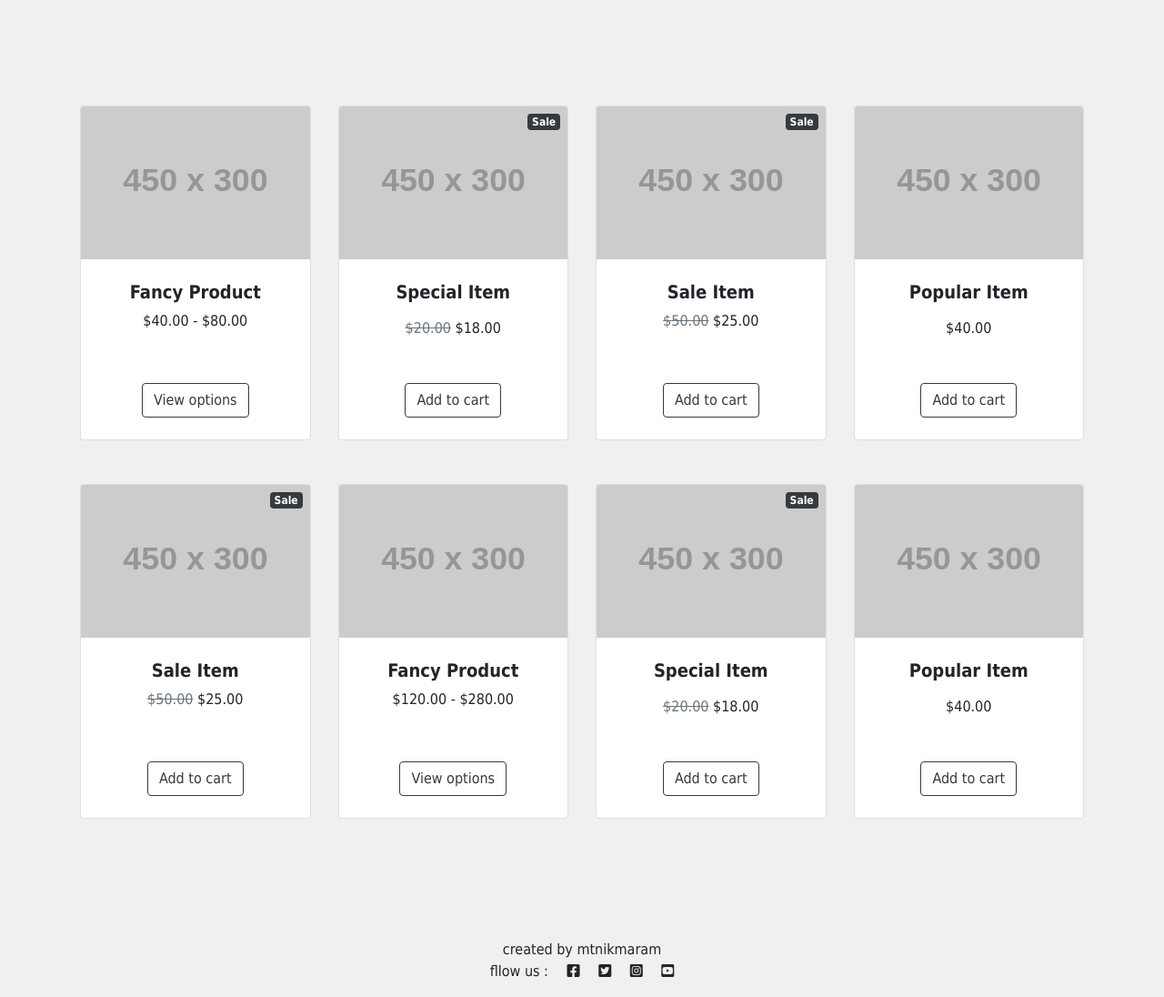
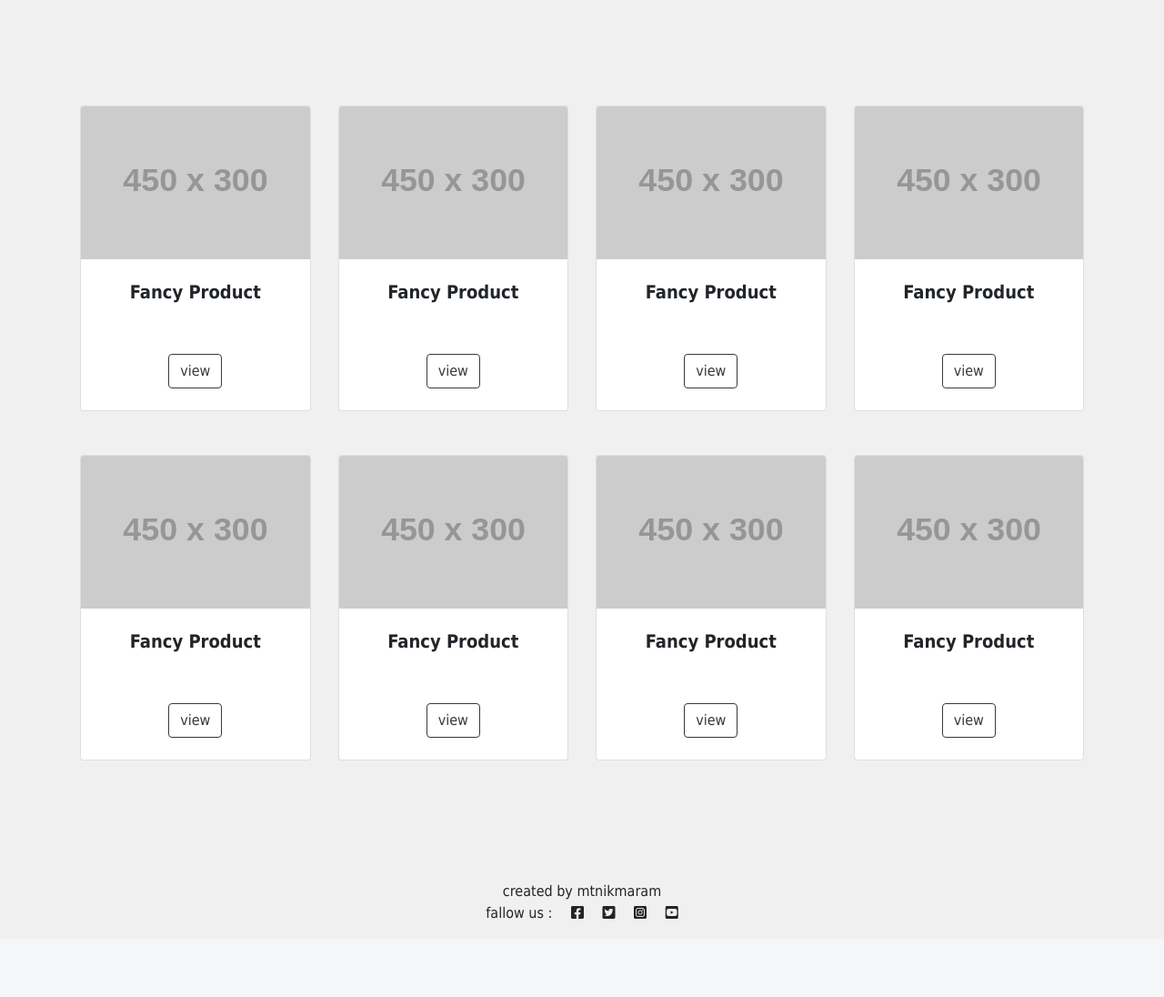
Before and after one commit to Mtnikmaram/artgallery, a Django app: page / in a window 1280 px wide. Shown: the part 353-1449 px from the top of the page at 91% size. After the commit the page ends 1363 px from the top, so only its background shows below. Run offline with Django 4.2, Linux system fonts and the light colour scheme; grey boxes labelled with a size stand in for pictures from a placeholder-image service; data that the repository does not hold is empty; some libraries are stand-ins or nearby versions.

Commit message:
changing the blot files

```diff
--- a/myproject/urls.py
+++ b/myproject/urls.py
@@ -20,15 +20,12 @@ from store import views
 
 urlpatterns = [
     path('admin/', admin.site.urls),
-    path("", include("store.urls"), name="store-urls"),
     path('summernote/', include('django_summernote.urls')),
     path('accounts/', include('allauth.urls')),
-    path('', views.PostList.as_view(), name='product_list'),
-    path('product/<int:pk>/', views.view_cart, name='product_list'),
     path('register/', views.register, name='register'),
     path('login/', views.user_login, name='login'),
     path('logout/', views.user_logout, name='logout'),
-    path('add_to_cart/<int:product_id>/', views.add_to_cart, name='add_to_cart'),
-    path('cart/', views.view_cart, name='cart'),
+    path('', views.PostList.as_view(), name='home'),
+    path("", include("store.urls"), name="store-urls"),
 
 ]
--- a/store/views.py
+++ b/store/views.py
@@ -3,8 +3,7 @@ from django.views import generic, View
 from django.http import HttpResponseRedirect
 from .models import Post
 from .forms import CommentForm
-from .models import Cart, CartItem
-from .forms import CartItemForm
+
 
 class PostList(generic.ListView):
     model = Post
@@ -79,31 +78,8 @@ class PostLike(View):
         return HttpResponseRedirect(reverse('post_detail', args=[slug]))
 
 
-def add_to_cart(request, product_id):
-    product = get_object_or_404(Product, pk=product_id)
-    cart, created = Cart.objects.get_or_create(user=request.user)
 
-    if request.method == 'POST':
-        form = CartItemForm(request.POST)
-        if form.is_valid():
-            quantity = form.cleaned_data['quantity']
-            item, created = CartItem.objects.get_or_create(cart=cart, product=product)
-            item.quantity += quantity
-            item.save()
-            return redirect('cart')
-    else:
-        form = CartItemForm()
 
-    return render(request, 'add_to_cart.html', {'product': product, 'form': form})
-
-def view_cart(request):
-    cart, created = Cart.objects.get_or_create(user=request.user)
-    cart_items = cart.cartitem_set.all()
-    return render(request, 'view_cart.html', {'cart': cart, 'cart_items': cart_items})
-
-def product_list(request, pk):
-    product = get_object_or_404(Product, pk=pk)
-    return render(request, 'product_list.html', {'product': product})
 
 def register(request):
     return render(request, 'register.html')
--- a/templates/base.html
+++ b/templates/base.html
@@ -49,15 +49,7 @@
 
 
                 {% if user.is_authenticated %}
-                <form class="d-flex">
-                    <button class="btn btn-outline-dark" type="submit">
-                        <a href="{% url 'cart' %}" class="btn btn-primary">{{ user.cart.cartitem_set.count }}
-                        <i class="bi-cart-fill me-1"></i>
-                        Cart
-                        <span class="badge bg-dark text-white ms-1 rounded-pill">0</span>
-                        </a>
-                    </button>
-                </form>
+
 
                 {% endif %}
 
@@ -76,7 +68,7 @@
 
     <footer class="footer mt-auto py-3 dark-bg">
         <p class="m-0 text-center text-black">created by mtnikmaram</p>
-        <p class="m-0 text-center text-black">fllow us :
+        <p class="m-0 text-center text-black">fallow us :
             <i class="fab fa-facebook-square ms-3"></i>
             <i class="fab fa-twitter-square ms-3"></i>
             <i class="fab fa-instagram-square ms-3"></i>
--- a/templates/index.html
+++ b/templates/index.html
@@ -24,114 +24,11 @@
                         <div class="text-center">
                             <!-- Product name-->
                             <h5 class="fw-bolder">Fancy Product</h5>
-                            <!-- Product price-->
-                            $40.00 - $80.00
                         </div>
                     </div>
                     <!-- Product actions-->
                     <div class="card-footer p-4 pt-0 border-top-0 bg-transparent">
-                        <div class="text-center"><a class="btn btn-outline-dark mt-auto" href="#">View options</a></div>
-                    </div>
-                </div>
-            </div>
-            <div class="col mb-5">
-                <div class="card h-100">
-                    <!-- Sale badge-->
-                    <div class="badge bg-dark text-white position-absolute" style="top: 0.5rem; right: 0.5rem">Sale</div>
-                    <!-- Product image-->
-                    <img class="card-img-top" src="https://dummyimage.com/450x300/dee2e6/6c757d.jpg" alt="..." />
-                    <!-- Product details-->
-                    <div class="card-body p-4">
-                        <div class="text-center">
-                            <!-- Product name-->
-                            <h5 class="fw-bolder">Special Item</h5>
-                            <!-- Product reviews-->
-                            <div class="d-flex justify-content-center small text-warning mb-2">
-                                <div class="bi-star-fill"></div>
-                                <div class="bi-star-fill"></div>
-                                <div class="bi-star-fill"></div>
-                                <div class="bi-star-fill"></div>
-                                <div class="bi-star-fill"></div>
-                            </div>
-                            <!-- Product price-->
-                            <span class="text-muted text-decoration-line-through">$20.00</span>
-                            $18.00
-                        </div>
-                    </div>
-                    <!-- Product actions-->
-                    <div class="card-footer p-4 pt-0 border-top-0 bg-transparent">
-                        <div class="text-center"><a class="btn btn-outline-dark mt-auto" href="#">Add to cart</a></div>
-                    </div>
-                </div>
-            </div>
-            <div class="col mb-5">
-                <div class="card h-100">
-                    <!-- Sale badge-->
-                    <div class="badge bg-dark text-white position-absolute" style="top: 0.5rem; right: 0.5rem">Sale</div>
-                    <!-- Product image-->
-                    <img class="card-img-top" src="https://dummyimage.com/450x300/dee2e6/6c757d.jpg" alt="..." />
-                    <!-- Product details-->
-                    <div class="card-body p-4">
-                        <div class="text-center">
-                            <!-- Product name-->
-                            <h5 class="fw-bolder">Sale Item</h5>
-                            <!-- Product price-->
-                            <span class="text-muted text-decoration-line-through">$50.00</span>
-                            $25.00
-                        </div>
-                    </div>
-                    <!-- Product actions-->
-                    <div class="card-footer p-4 pt-0 border-top-0 bg-transparent">
-                        <div class="text-center"><a class="btn btn-outline-dark mt-auto" href="#">Add to cart</a></div>
-                    </div>
-                </div>
-            </div>
-            <div class="col mb-5">
-                <div class="card h-100">
-                    <!-- Product image-->
-                    <img class="card-img-top" src="https://dummyimage.com/450x300/dee2e6/6c757d.jpg" alt="..." />
-                    <!-- Product details-->
-                    <div class="card-body p-4">
-                        <div class="text-center">
-                            <!-- Product name-->
-                            <h5 class="fw-bolder">Popular Item</h5>
-                            <!-- Product reviews-->
-                            <div class="d-flex justify-content-center small text-warning mb-2">
-                                <div class="bi-star-fill"></div>
-                                <div class="bi-star-fill"></div>
-                                <div class="bi-star-fill"></div>
-                                <div class="bi-star-fill"></div>
-                                <div class="bi-star-fill"></div>
-                            </div>
-                            <!-- Product price-->
-                            $40.00
-                        </div>
-                    </div>
-                    <!-- Product actions-->
-                    <div class="card-footer p-4 pt-0 border-top-0 bg-transparent">
-                        <div class="text-center"><a class="btn btn-outline-dark mt-auto" href="#">Add to cart</a></div>
-                    </div>
-                </div>
-            </div>
-            <div class="col mb-5">
-                <div class="card h-100">
-                    <!-- Sale badge-->
-                    <div class="badge bg-dark text-white position-absolute" style="top: 0.5rem; right: 0.5rem">Sale</div>
-                    <!-- Product image-->
-                    <img class="card-img-top" src="https://dummyimage.com/450x300/dee2e6/6c757d.jpg" alt="..." />
-                    <!-- Product details-->
-                    <div class="card-body p-4">
-                        <div class="text-center">
-                            <!-- Product name-->
-                            <h5 class="fw-bolder">Sale Item</h5>
-                            <!-- Product price-->
-                            <span class="text-muted text-decoration-line-through">$50.00</span>
-                            $25.00
-                        </div>
-                    </div>
-                    <!-- Product actions-->
-                    <div class="card-footer p-4 pt-0 border-top-0 bg-transparent">
-                        <div class="text-center"><a class="btn btn-outline-dark mt-auto" href="#">Add to cart</a></div>
+                        <div class="text-center"><a class="btn btn-outline-dark mt-auto" href="#">view </a></div>
                     </div>
                 </div>
             </div>
@@ -144,43 +41,11 @@
                         <div class="text-center">
                             <!-- Product name-->
                             <h5 class="fw-bolder">Fancy Product</h5>
-                            <!-- Product price-->
-                            $120.00 - $280.00
                         </div>
                     </div>
                     <!-- Product actions-->
                     <div class="card-footer p-4 pt-0 border-top-0 bg-transparent">
-                        <div class="text-center"><a class="btn btn-outline-dark mt-auto" href="#">View options</a></div>
-                    </div>
-                </div>
-            </div>
-            <div class="col mb-5">
-                <div class="card h-100">
-                    <!-- Sale badge-->
-                    <div class="badge bg-dark text-white position-absolute" style="top: 0.5rem; right: 0.5rem">Sale</div>
-                    <!-- Product image-->
-                    <img class="card-img-top" src="https://dummyimage.com/450x300/dee2e6/6c757d.jpg" alt="..." />
-                    <!-- Product details-->
-                    <div class="card-body p-4">
-                        <div class="text-center">
-                            <!-- Product name-->
-                            <h5 class="fw-bolder">Special Item</h5>
-                            <!-- Product reviews-->
-                            <div class="d-flex justify-content-center small text-warning mb-2">
-                                <div class="bi-star-fill"></div>
-                                <div class="bi-star-fill"></div>
-                                <div class="bi-star-fill"></div>
-                                <div class="bi-star-fill"></div>
-                                <div class="bi-star-fill"></div>
-                            </div>
-                            <!-- Product price-->
-                            <span class="text-muted text-decoration-line-through">$20.00</span>
-                            $18.00
-                        </div>
-                    </div>
-                    <!-- Product actions-->
-                    <div class="card-footer p-4 pt-0 border-top-0 bg-transparent">
-                        <div class="text-center"><a class="btn btn-outline-dark mt-auto" href="#">Add to cart</a></div>
+                        <div class="text-center"><a class="btn btn-outline-dark mt-auto" href="#">view </a></div>
                     </div>
                 </div>
             </div>
@@ -192,25 +57,101 @@
                     <div class="card-body p-4">
                         <div class="text-center">
                             <!-- Product name-->
-                            <h5 class="fw-bolder">Popular Item</h5>
-                            <!-- Product reviews-->
-                            <div class="d-flex justify-content-center small text-warning mb-2">
-                                <div class="bi-star-fill"></div>
-                                <div class="bi-star-fill"></div>
-                                <div class="bi-star-fill"></div>
-                                <div class="bi-star-fill"></div>
-                                <div class="bi-star-fill"></div>
-                            </div>
-                            <!-- Product price-->
-                            $40.00
+                            <h5 class="fw-bolder">Fancy Product</h5>
                         </div>
                     </div>
                     <!-- Product actions-->
                     <div class="card-footer p-4 pt-0 border-top-0 bg-transparent">
-                        <div class="text-center"><a class="btn btn-outline-dark mt-auto" href="#">Add to cart</a></div>
+                        <div class="text-center"><a class="btn btn-outline-dark mt-auto" href="#">view </a></div>
                     </div>
                 </div>
             </div>
+            <div class="col mb-5">
+                <div class="card h-100">
+                    <!-- Product image-->
+                    <img class="card-img-top" src="https://dummyimage.com/450x300/dee2e6/6c757d.jpg" alt="..." />
+                    <!-- Product details-->
+                    <div class="card-body p-4">
+                        <div class="text-center">
+                            <!-- Product name-->
+                            <h5 class="fw-bolder">Fancy Product</h5>
+                        </div>
+                    </div>
+                    <!-- Product actions-->
+                    <div class="card-footer p-4 pt-0 border-top-0 bg-transparent">
+                        <div class="text-center"><a class="btn btn-outline-dark mt-auto" href="#">view </a></div>
+                    </div>
+                </div>
+            </div>
+            <div class="col mb-5">
+                <div class="card h-100">
+                    <!-- Product image-->
+                    <img class="card-img-top" src="https://dummyimage.com/450x300/dee2e6/6c757d.jpg" alt="..." />
+                    <!-- Product details-->
+                    <div class="card-body p-4">
+                        <div class="text-center">
+                            <!-- Product name-->
+                            <h5 class="fw-bolder">Fancy Product</h5>
+                        </div>
+                    </div>
+                    <!-- Product actions-->
+                    <div class="card-footer p-4 pt-0 border-top-0 bg-transparent">
+                        <div class="text-center"><a class="btn btn-outline-dark mt-auto" href="#">view </a></div>
+                    </div>
+                </div>
+            </div>
+            <div class="col mb-5">
+                <div class="card h-100">
+                    <!-- Product image-->
+                    <img class="card-img-top" src="https://dummyimage.com/450x300/dee2e6/6c757d.jpg" alt="..." />
+                    <!-- Product details-->
+                    <div class="card-body p-4">
+                        <div class="text-center">
+                            <!-- Product name-->
+                            <h5 class="fw-bolder">Fancy Product</h5>
+                        </div>
+                    </div>
+                    <!-- Product actions-->
+                    <div class="card-footer p-4 pt-0 border-top-0 bg-transparent">
+                        <div class="text-center"><a class="btn btn-outline-dark mt-auto" href="#">view </a></div>
+                    </div>
+                </div>
+            </div>
+            <div class="col mb-5">
+                <div class="card h-100">
+                    <!-- Product image-->
+                    <img class="card-img-top" src="https://dummyimage.com/450x300/dee2e6/6c757d.jpg" alt="..." />
+                    <!-- Product details-->
+                    <div class="card-body p-4">
+                        <div class="text-center">
+                            <!-- Product name-->
+                            <h5 class="fw-bolder">Fancy Product</h5>
+                        </div>
+                    </div>
+                    <!-- Product actions-->
+                    <div class="card-footer p-4 pt-0 border-top-0 bg-transparent">
+                        <div class="text-center"><a class="btn btn-outline-dark mt-auto" href="#">view </a></div>
+                    </div>
+                </div>
+            </div>
+            <div class="col mb-5">
+                <div class="card h-100">
+                    <!-- Product image-->
+                    <img class="card-img-top" src="https://dummyimage.com/450x300/dee2e6/6c757d.jpg" alt="..." />
+                    <!-- Product details-->
+                    <div class="card-body p-4">
+                        <div class="text-center">
+                            <!-- Product name-->
+                            <h5 class="fw-bolder">Fancy Product</h5>
+                        </div>
+                    </div>
+                    <!-- Product actions-->
+                    <div class="card-footer p-4 pt-0 border-top-0 bg-transparent">
+                        <div class="text-center"><a class="btn btn-outline-dark mt-auto" href="#">view </a></div>
+                    </div>
+                </div>
+            </div>
+
         </div>
     </div>
 </section>
```
Also changed, not shown: store/models.py (+0 -22 lines), templates/add_to_cart.html (deleted, +0 -15 lines), templates/product_detail.html (added, +34 -0 lines), templates/view_cart.html (deleted, +0 -16 lines), db.sqlite3.
